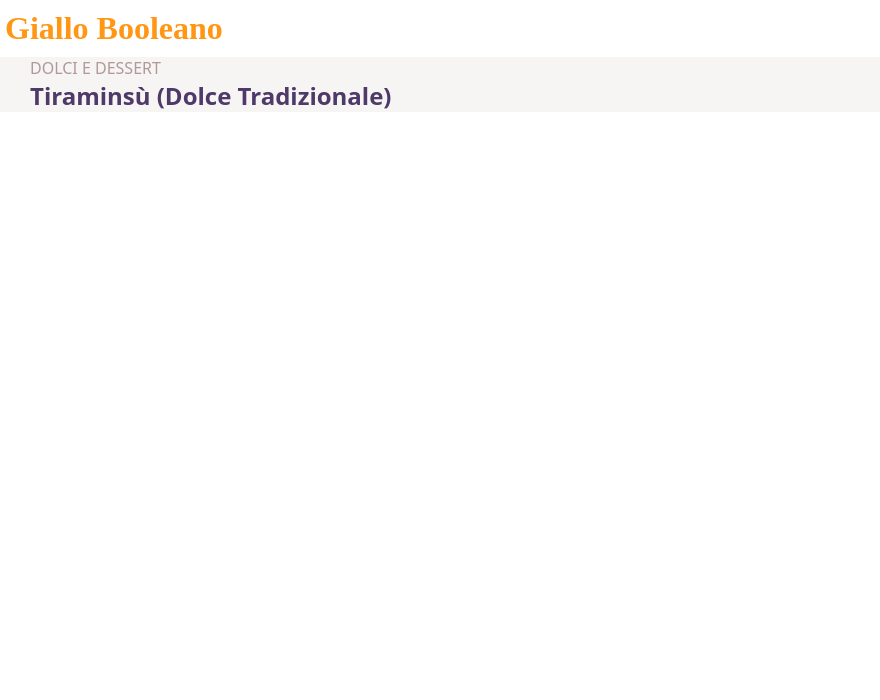
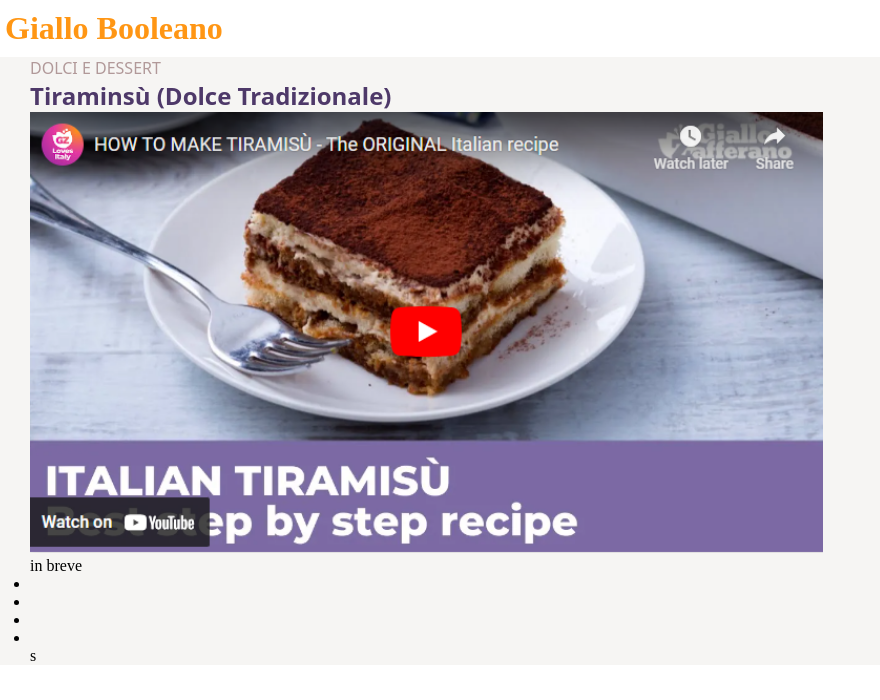
Before and after one commit to Fabio-Bianco/htmlcss-responsive-layout, a plain HTML site: page index.html in a window 1280 px wide. Shown: the whole page, without its empty margins (0-880 px from the left). Drawn offline with Linux system fonts and the light colour scheme.

Commit message:
feat: main-structure

```diff
--- a/index.html
+++ b/index.html
@@ -25,8 +25,21 @@
 
        <section class="main-section">
 
-        <p>DOLCI E DESSERT</p>
-        <h2>Tiraminsù <span>(Dolce Tradizionale)</span></h2>
+            <p>DOLCI E DESSERT</p>
+            <h2>Tiraminsù <span>(Dolce Tradizionale)</span></h2>
+
+         <div class="container">
+
+            <img src="img-giallo-boolando/image (10).png" alt="Video Ricetta">
+            <ul class="">
+                in breve
+                <li></li>
+                <li></li>
+                <li></li>
+                <li></li>
+            </ul>
+s
+         </div>
 
 
 
--- a/style-tablet.css
+++ b/style-tablet.css
@@ -8,12 +8,13 @@
 
    h1{
 
-        padding-left:  5px;
+     padding-left:  5px;
 
     }
 
    .main-section{
     padding-left: 30px;
+    padding-right: 30px;
    }
 
     span {
--- a/style.css
+++ b/style.css
@@ -8,6 +8,7 @@
 
 
 h1 {
+
     font-size: 2rem;
     color: #ff9614;
     padding-top: 10px;
@@ -16,27 +17,25 @@
 }
 main{
     background-color: #f6f5f3;
-
 }
 
 p {
     color:#b19999;
     font-family: system-ui, -apple-system, BlinkMacSystemFont, 'Segoe UI', Roboto, Oxygen, Ubuntu, Cantarell, 'Open Sans', 'Helvetica Neue', sans-serif;
-
 }
 h2 {
     color: #4e3969;
     font-family: system-ui, -apple-system, BlinkMacSystemFont, 'Segoe UI', Roboto, Oxygen, Ubuntu, Cantarell, 'Open Sans', 'Helvetica Neue', sans-serif;
 }
-
 span{
     display: none;
 }
 
 .main-section{
-
     padding-left: 10px;
     padding-right: 10px;
+}
 
-
+img {
+    width: 65%;
 }
```
